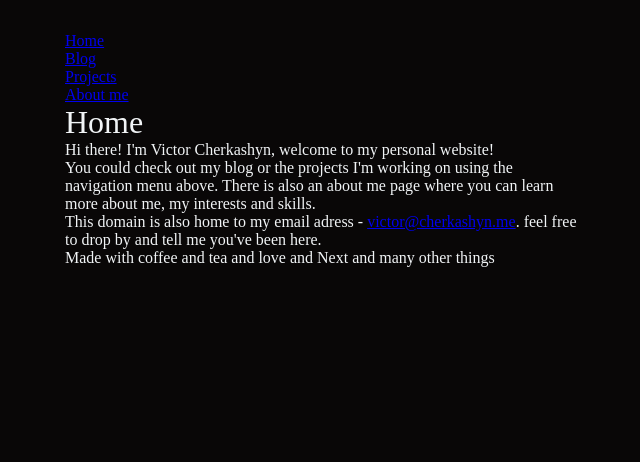
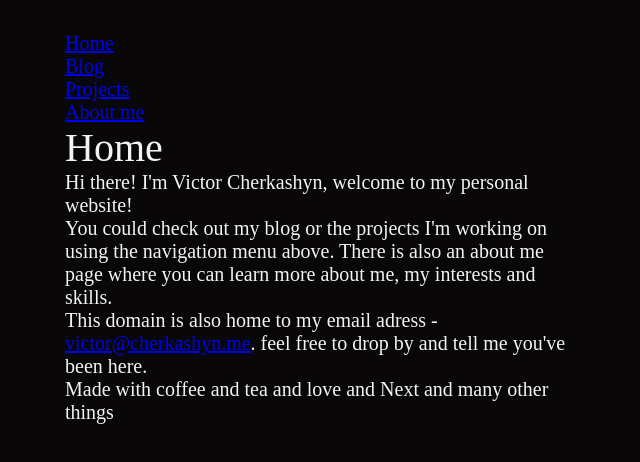
Before and after one commit to verbey/personal-website, a Next.js app: page / in a window 1280 px wide. Shown: the top 462 px of the page, without its empty margins (319-959 px from the left). Built offline with nearby package versions, Linux system fonts and the light colour scheme.

Commit message:
Fix reset overriding font-size wrongly

```diff
--- a/src/app/reset.css
+++ b/src/app/reset.css
@@ -1,6 +1,6 @@
 html {
 	box-sizing: border-box;
-	font-size: 16px;
+	font-size: 1.25rem;
 }
 
 *,
```
